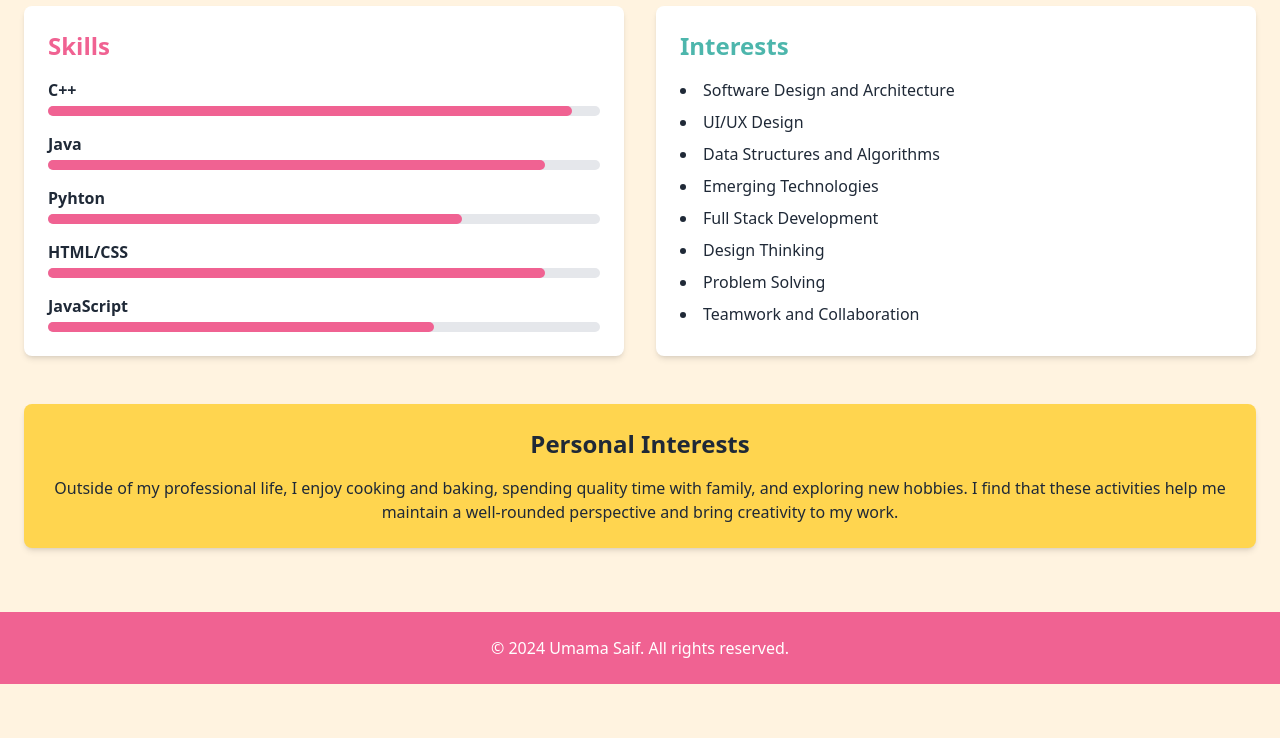
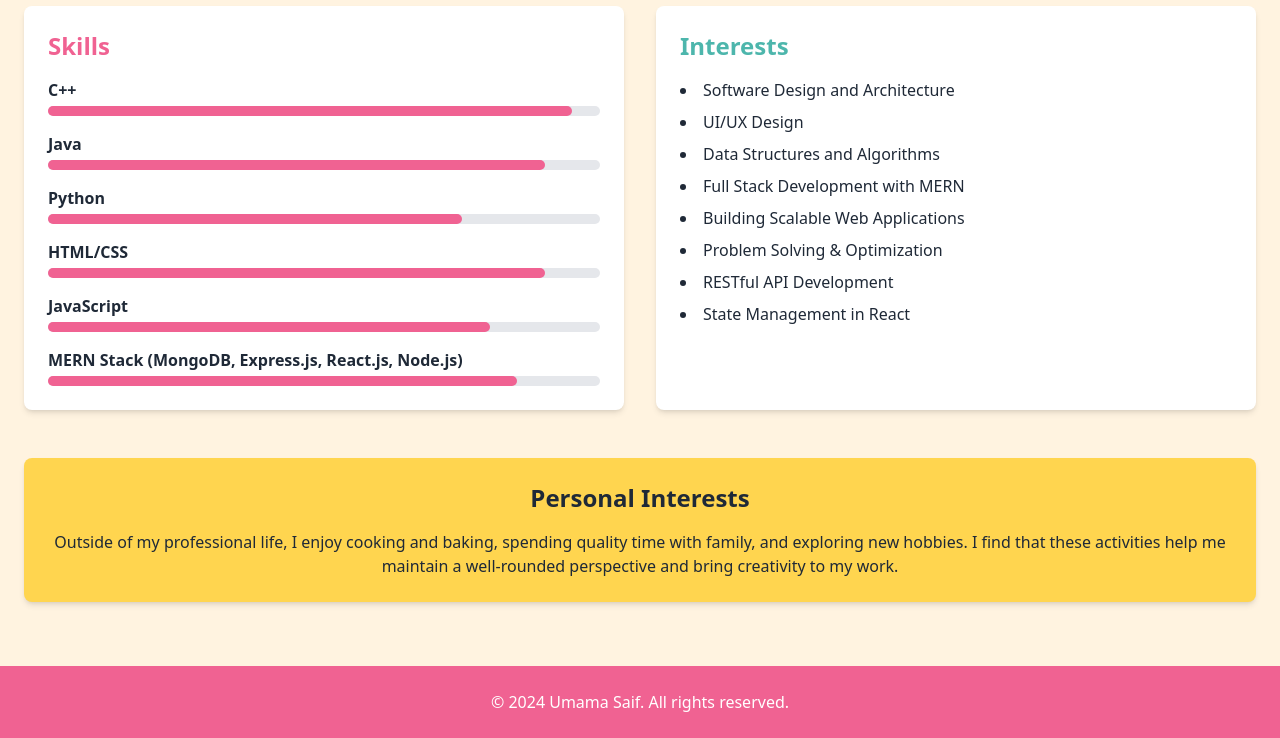
Before and after one commit to UmamaSaif/Portfolio, a plain HTML site: page skills-interests.html in a window 1280 px wide. Shown: the part 186-924 px from the top of the page. Before the commit the page ends 870 px from the top, so only its background shows below. Drawn offline with nearby package versions, Linux system fonts and the light colour scheme.

Commit message:
Update skills-interests.html

```diff
--- a/skills-interests.html
+++ b/skills-interests.html
@@ -68,7 +68,7 @@
                         </div>
                     </div>
                     <div>
-                        <p class="font-semibold mb-1">Pyhton</p>
+                        <p class="font-semibold mb-1">Python</p>
                         <div class="w-full bg-gray-200 rounded-full h-2.5">
                             <div class="bg-primary h-2.5 rounded-full" style="width: 75%"></div>
                         </div>
@@ -82,10 +82,15 @@
                     <div>
                         <p class="font-semibold mb-1">JavaScript</p>
                         <div class="w-full bg-gray-200 rounded-full h-2.5">
-                            <div class="bg-primary h-2.5 rounded-full" style="width: 70%"></div>
+                            <div class="bg-primary h-2.5 rounded-full" style="width: 80%"></div>
                         </div>
                     </div>
-
+                    <div>
+                        <p class="font-semibold mb-1">MERN Stack (MongoDB, Express.js, React.js, Node.js)</p>
+                        <div class="w-full bg-gray-200 rounded-full h-2.5">
+                            <div class="bg-primary h-2.5 rounded-full" style="width: 85%"></div>
+                        </div>
+                    </div>
                 </div>
             </div>
             <div class="bg-white rounded-lg shadow-md p-6">
@@ -94,11 +99,11 @@
                     <li>Software Design and Architecture</li>
                     <li>UI/UX Design</li>
                     <li>Data Structures and Algorithms</li>
-                    <li>Emerging Technologies</li>
-                    <li>Full Stack Development</li>
-                    <li>Design Thinking</li>
-                    <li>Problem Solving</li>
-                    <li>Teamwork and Collaboration</li>
+                    <li>Full Stack Development with MERN</li>
+                    <li>Building Scalable Web Applications</li>
+                    <li>Problem Solving & Optimization</li>
+                    <li>RESTful API Development</li>
+                    <li>State Management in React</li>
                 </ul>
             </div>
         </div>
@@ -106,7 +111,8 @@
         <div class="mt-12 bg-accent rounded-lg shadow-md p-6">
             <h2 class="text-2xl font-bold mb-4 text-center">Personal Interests</h2>
             <p class="text-center">
-                Outside of my professional life, I enjoy cooking and baking, spending quality time with family, and exploring new hobbies. I find that these activities help me maintain a well-rounded perspective and bring creativity to my work.
+                Outside of my professional life, I enjoy cooking and baking, spending quality time with family, and exploring new hobbies.
+                I find that these activities help me maintain a well-rounded perspective and bring creativity to my work.
             </p>
         </div>
     </main>
```
